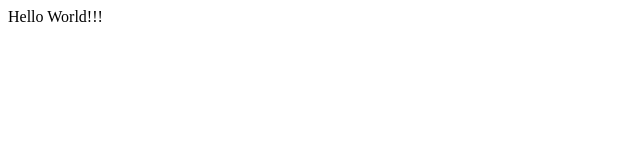
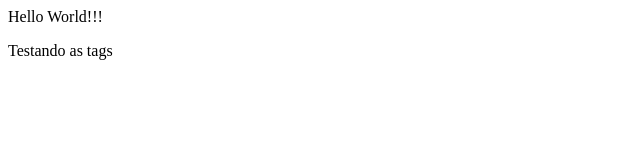
Before and after one commit to AmandaDevSystem/curso_git_1, a plain HTML site: page index.html in a window 1280 px wide. Shown: the full height of the page, 0-640 px from the left. Drawn offline with Linux system fonts and the light colour scheme.

Commit message:
comitando todas as alteraçõex

```diff
--- a/index.html
+++ b/index.html
@@ -2,6 +2,7 @@
     <header></header>
     <body>
         <a> Hello World!!!</a>
+        <p> Testando as tags</p>
 
     </body>
 </html>
```
Also changed, not shown: 1 other file.
